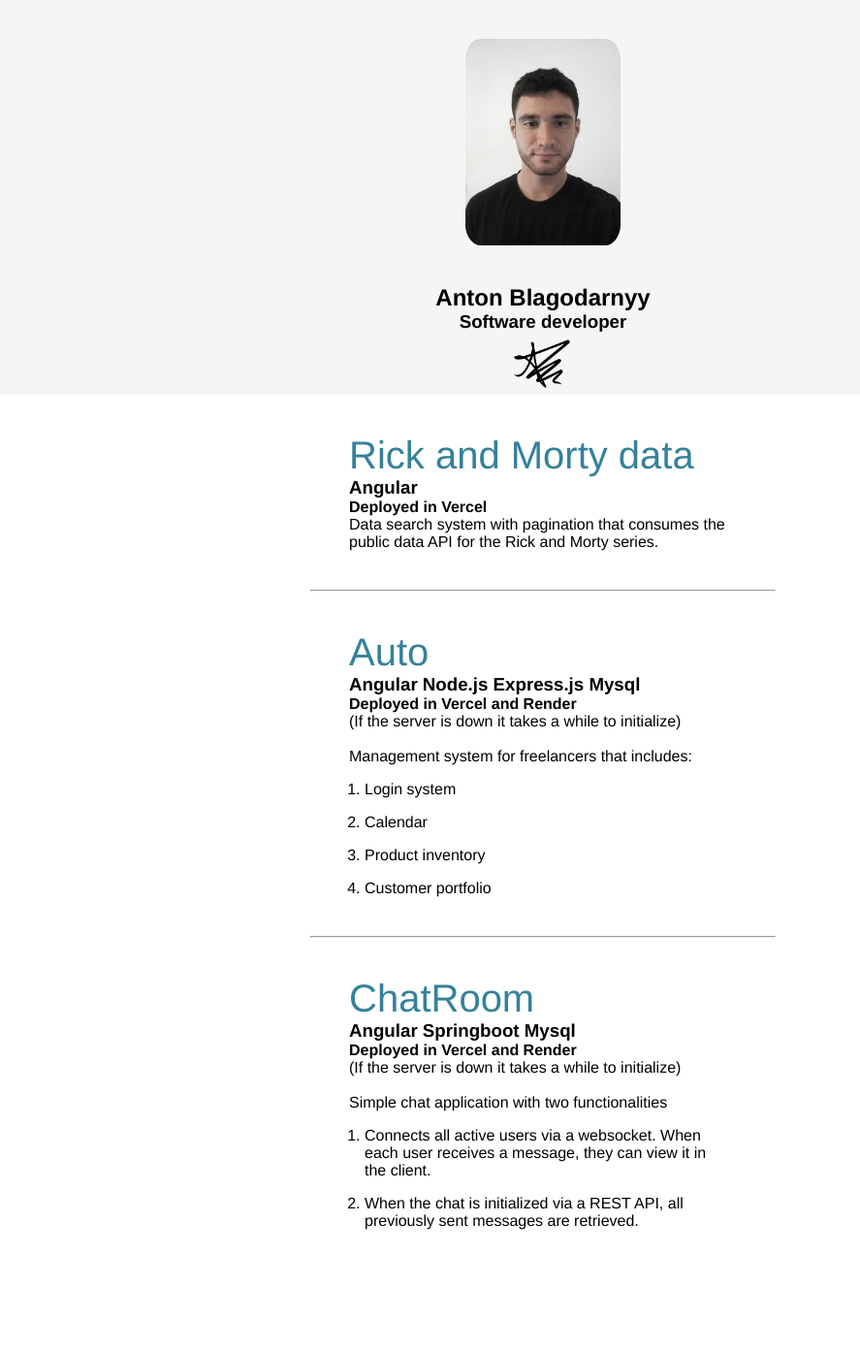
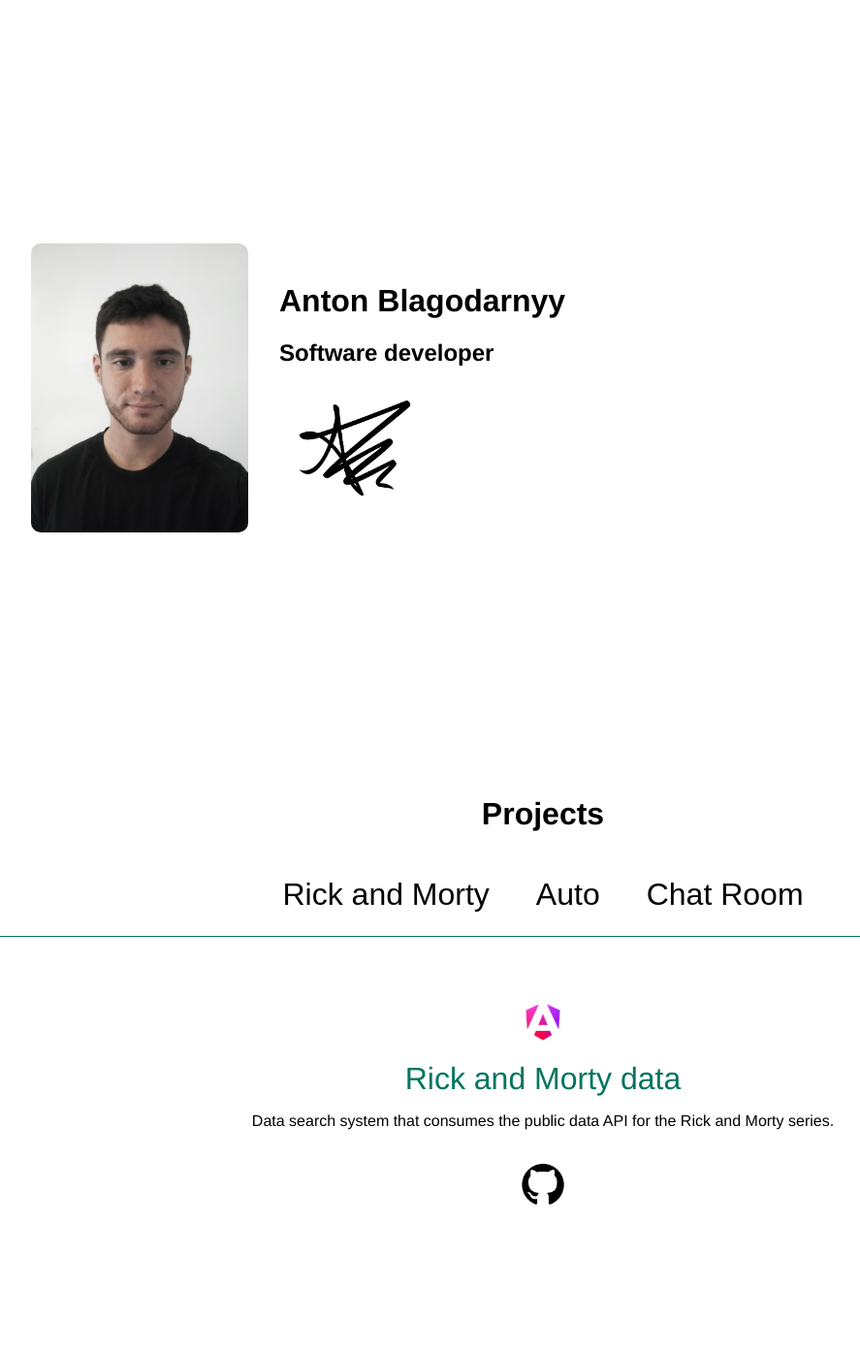
Before and after one commit to antonBlagodarnyy/antonBlagodarnyy.github.io, a PHP site: page / in a window 1280 px wide. Shown: the whole page at 97% size, without its empty margins (80-967 px from the left). Before the commit the page ends 1268 px from the top, so only its background shows below. Run offline with PHP 8.4, Linux system fonts and the light colour scheme.

Commit message:
updated link and overall remake

```diff
--- a/index.html
+++ b/index.html
@@ -5,42 +5,60 @@
     <meta name="viewport" content="width=device-width, initial-scale=1.0" />
     <title>Portfolio</title>
     <link rel="stylesheet" href="style.css" />
+
+    <script src="script.js"></script>
   </head>
 
   <body>
-    <div class="container">
-      <div class="container-header">
+    <div class="container-hero">
+      <div class="container-hero-content">
         <img
-          class="profile-pic"
+          class="pic-profile"
           src="assets/profile-pic.jpg"
           alt="profile-pic"
         />
-        <h2>Anton Blagodarnyy</h2>
-        <h3>Software developer</h3>
-        <img class="signature-pic" src="assets/firma.png" />
+        <div class="container-hero-content-info">
+          <h1>Anton Blagodarnyy</h1>
+          <h2>Software developer</h2>
+          <img class="pic-signature" src="assets/firma.png" />
         </div>
       </div>
-    <div class="container">
-      <div class="container-links">
-        <ul>
-          <li>
+    </div>
+    <div class="container-wrapper">
+      <h1>Projects</h1>
+      <nav class="tabs-nav">
+        <button>Rick and Morty</button>
+        <button>Auto</button>
+        <button>Chat Room</button>
+      </nav>
+      <div id="tab" class="tabs inliner">
+        <div class="container-slide">
+          <div class="container-slide-content">
+            <img class="pic-logo" src="assets/angular.png" />
             <a href="https://rick-and-morty-gray-five.vercel.app/"
               >Rick and Morty data</a
             >
-            <h3>Angular</h3>
-            <h4>Deployed in Vercel</h4>
+            <div class="description">
               <p>
-              Data search system with pagination that consumes the public data
-              API for the Rick and Morty series.
+                Data search system that consumes the public data API for the
+                Rick and Morty series.
               </p>
-          </li>
-          <hr />
-          <li>
+              <a href="https://github.com/antonBlagodarnyy/RickAndMorty"
+                ><img src="assets/github.png" class="pic-logo"></a
+              >
+            </div>
+          </div>
+        </div>
+        <div class="container-slide">
+          <div class="container-slide-content">
+            <div class="pics">
+              <img class="pic-logo" src="assets/angular.png" />
+              <img class="pic-logo" src="assets/nodejs.png" />
+              <img class="pic-logo" src="assets/mysql.png" />
+            </div>
+
             <a href="https://auto-sepia.vercel.app/">Auto</a>
-            <h3>Angular Node.js Express.js Mysql</h3>
-            <h4>Deployed in Vercel and Render</h4>
-            <p>(If the server is down it takes a while to initialize)</p>
-            <br />
+            <div class="description">
               <p>Management system for freelancers that includes:</p>
               <ol>
                 <li>Login system</li>
@@ -48,27 +66,28 @@
                 <li>Product inventory</li>
                 <li>Customer portfolio</li>
               </ol>
-          </li>
-           <hr />
-          <li>
-            <a href="https://chat-room-ten-lovat.vercel.app/">ChatRoom</a>
-            <h3>Angular Springboot Mysql</h3>
-            <h4>Deployed in Vercel and Render</h4>
-            <p>(If the server is down it takes a while to initialize)</p>
-            <br />
-            <p>Simple chat application with two functionalities</p>
-            <ol>
-              <li>
-                Connects all active users via a websocket. When each user
-                receives a message, they can view it in the client.
-              </li>
-              <li>
-                When the chat is initialized via a REST API, all previously sent
-                messages are retrieved.
-              </li>
-            </ol>
-          </li>
-        </ul>
+               <a href="https://github.com/antonBlagodarnyy/Auto"
+                ><img src="assets/github.png" class="pic-logo"></a
+              >
+            </div>
+          </div>
+        </div>
+        <div class="container-slide">
+          <div class="container-slide-content">
+            <div class="pics">
+              <img class="pic-logo" src="assets/angular.png" />
+              <img class="pic-logo" src="assets/springboot.png" />
+              <img class="pic-logo" src="assets/mysql.png" />
+            </div>
+            <a href="https://publicchatroom.duckdns.org/">ChatRoom</a>
+            <div class="description">
+              <p>Public chat room with few restrictions.</p>
+               <a href="https://github.com/antonBlagodarnyy/ChatRoom"
+                ><img src="assets/github.png" class="pic-logo"></a
+              >
+            </div>
+          </div>
+        </div>
       </div>
     </div>
   </body>
--- /dev/null
+++ b/script.js
@@ -0,0 +1,14 @@
+window.onload = () =>{
+const btns = Array.from(document.getElementsByTagName("button"));
+btns.forEach((item, index) => {
+  item.addEventListener("click", () => {
+    for (const item of btns) {
+      item.classList.remove("active");
+    }
+
+    item.classList.add("active");
+    document.getElementById("tab").setAttribute("data-tab", index);
+  });
+});
+
+}
--- a/style.css
+++ b/style.css
@@ -1,49 +1,134 @@
-* {
+/*vars*/
+:root {
+  --primary-color: #01755f;
+  --primary-bg-color: #d7fcf6ff;
+  --accent-color: #0195da;
+}
+
+/*General*/
+body {
   font-family: Helvetica;
   margin: 0;
   padding: 0;
 }
-ul > li {
-  list-style: none;
-  margin: 5vh;
+a {
+  font-size: 2rem;
+  text-decoration: none;
+  color: var(--primary-color);
 }
-ol > li {
-  margin: 2vh;
-}
-a {
-  font-size: 5vh;
-  text-decoration: none;
-  color: #35819b;
+h1 {
+  text-align: center;
 }
 
-a:visited {
-  color: #35819b;
+/*Hero*/
+.container-hero {
+  height: 100vh;
+  display: flex;
+  justify-content: center;
+  flex-direction: column;
 }
-
-h1{
-  width:100%;
-
-  text-align:center;
-  padding:2vh;
+.container-hero-content {
+  padding: 5rem;
+  display: flex;
+  align-items: center;
+  justify-content: flex-start;
 }
-.container {
-  width: 100%;
+.pic-profile {
+  max-width: 14rem;
+  margin: 0 2rem 0 2rem;
+  border-radius: 10px;
 }
-.container-header {
-  background-color: whitesmoke;
+.pic-signature {
+  max-width: 10rem;
+}
+/*Media queries*/
+@media (max-width: 800px) {
+  .container-hero-content {
+    flex-direction: column;
+  }
+  .container-hero-content-info {
+    display: flex;
+    flex-direction: column;
+    align-items: center;
+  }
+}
+/*Projects*/
+/*Nav*/
+.container-wrapper {
+  overflow: hidden;
   display: flex;
   flex-direction: column;
   align-items: center;
 }
-.container-links {
-  width: 60vh;
-  margin: auto;
+.tabs-nav {
+  display: flex;
+  width: 90%;
+  justify-content: center;
+  list-style-type: none;
+  border-bottom: 1px solid var(--primary-color);
 }
-.profile-pic {
-  margin: 5vh;
-  width: 20vh;
-  border-radius: 10%;
+.tabs-nav button {
+  margin: 1vh;
+  padding: 2vh;
+  border: none;
+  border-radius: 10px;
+  font-size: 4vh;
+  background-color: transparent;
 }
-.signature-pic {
-  width: 10vh;
+.active {
+  color: var(--primary-color);
 }
+/*Content*/
+.tabs {
+  -webkit-transition: all 0.9s ease-in-out;
+  -moz-transition: all 0.9s ease-in-out;
+  -ms-transition: all 0.9s ease-in-out;
+  -o-transition: all 0.9s ease-in-out;
+  transition: all 0.9s ease-in-out;
+}
+.tabs > * {
+  width: 100%;
+}
+.tabs[data-tab="1"] {
+  transform: translateX(-100%);
+}
+.tabs[data-tab="2"] {
+  transform: translateX(-200%);
+}
+.tabs[data-tab="3"] {
+  transform: translateX(-300%);
+}
+.tabs[data-tab="4"] {
+  transform: translateX(-400%);
+}
+.inliner {
+  white-space: nowrap;
+}
+.inliner > * {
+  margin-top: 3rem;
+  margin-bottom: 1rem;
+  max-width: 100%;
+  display: inline-block;
+  *display: inline;
+  *zoom: 1;
+  letter-spacing: normal;
+  vertical-align: top;
+  word-spacing: normal;
+  white-space: normal;
+}
+.container-slide-content {
+  width: 100%;
+  display: flex;
+  flex-direction: column;
+  align-items: center;
+}
+.pic-logo {
+  max-width: 3rem;
+  padding: 1rem;
+}
+.description {
+  display: flex;
+  flex-direction: column;
+  align-items: center;
+  width: 60%;
+}
```
Also changed, not shown: assets/angular.png (added), assets/github.png (added), assets/mysql.png (added), assets/nodejs.png (added), assets/springboot.png (added). Lines whose indentation alone changed are shown as unchanged.
